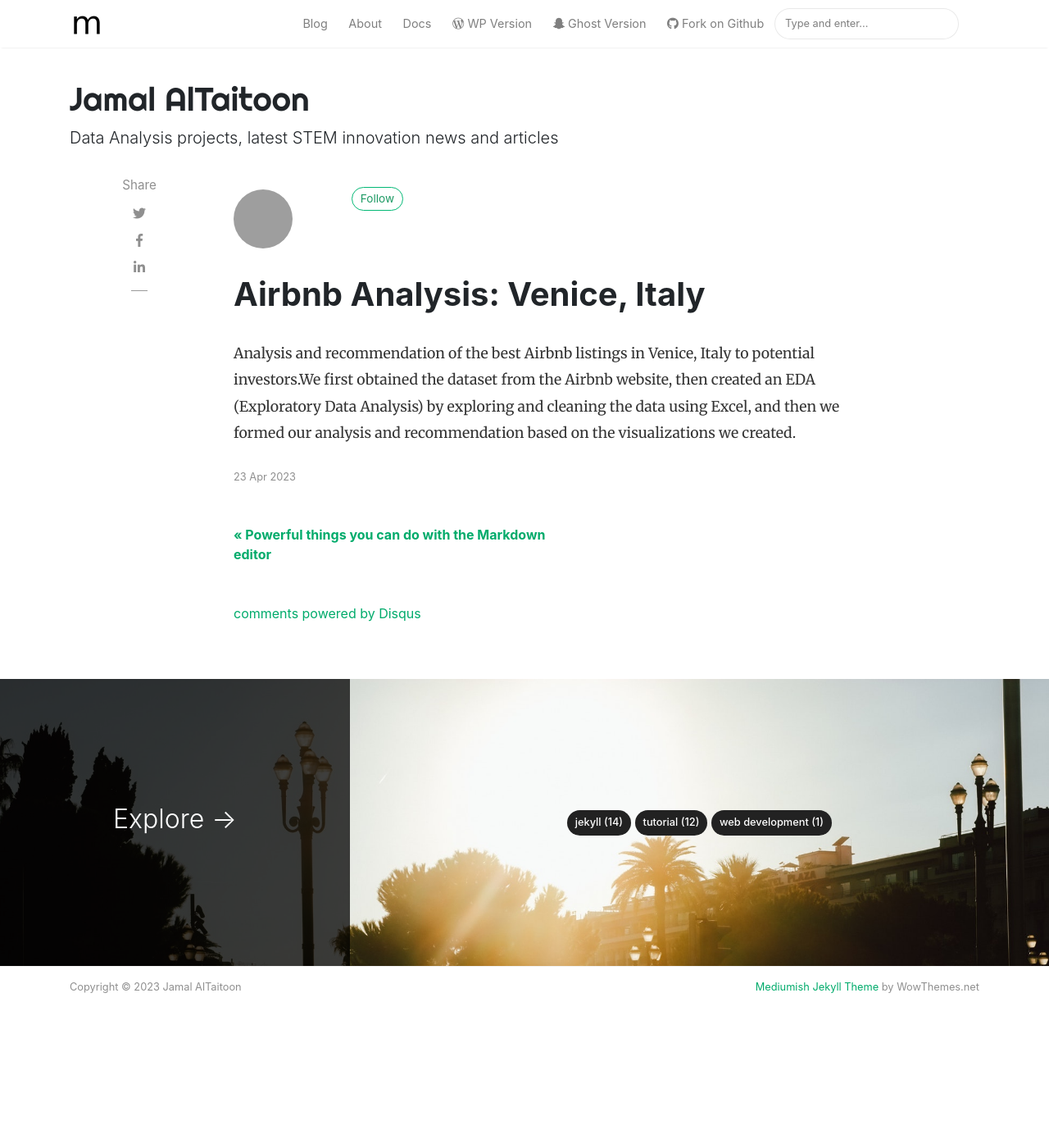
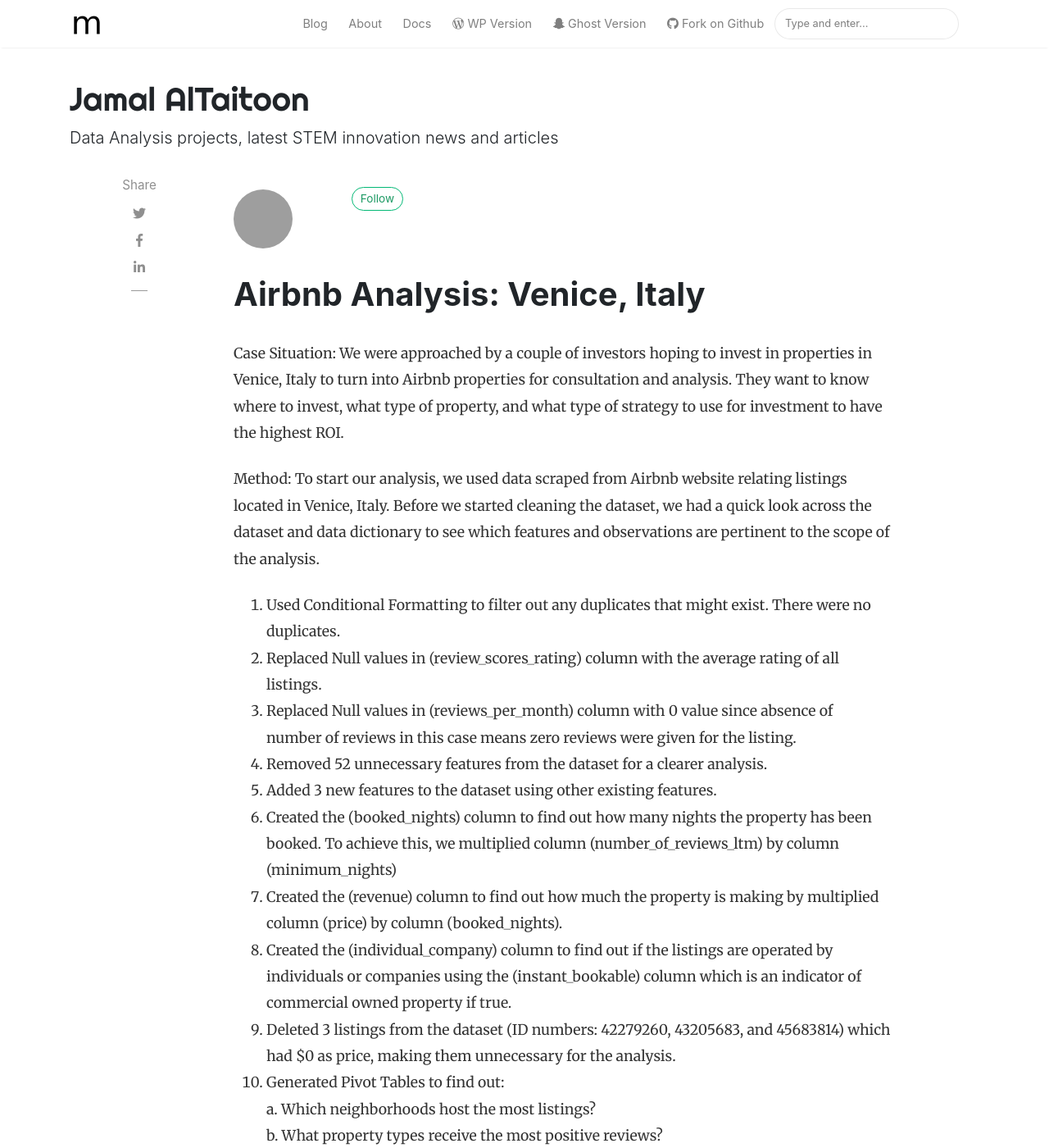
Before and after one commit to JamJT/jamalaltaitoon.github.io, a Jekyll site: the page built from _posts/2023-4-23-Airbnb-Analysis-Venice-Italy.md, in a window 1280 px wide and 1400 px high. Shown: the whole window at 82% size. Built offline with Jekyll 4.4.1, drawn with Linux system fonts in a browser that asks for light colours; nearby versions of some CDN libraries; comment, search, counter and statistics services are not loaded; some of the changed text lies outside the part shown; grey boxes are pictures that could not be loaded.

Commit message:
Update 2023-4-23-Airbnb-Analysis-Venice-Italy.md

```diff
--- a/_posts/2023-4-23-Airbnb-Analysis-Venice-Italy.md
+++ b/_posts/2023-4-23-Airbnb-Analysis-Venice-Italy.md
@@ -4,4 +4,29 @@ title:  "Airbnb Analysis: Venice, Italy"
 author:  Jamal AlTaitoon
 image:
 ---
-Analysis and recommendation of the best Airbnb listings in Venice, Italy to potential investors.We first obtained the dataset from the Airbnb website, then created an EDA (Exploratory Data Analysis) by exploring and cleaning the data using Excel, and then we formed our analysis and recommendation based on the visualizations we created.
+Case Situation:
+We were approached by a couple of investors hoping to invest in properties in Venice, Italy to turn into Airbnb properties for consultation and analysis. They want to know where to invest, what type of property, and what type of strategy to use for investment to have the highest ROI.
+
+Method:
+To start our analysis, we used data scraped from Airbnb website relating listings located in Venice, Italy. Before we started cleaning the dataset, we had a quick look across the dataset and data dictionary to see which features and observations are pertinent to the scope of the analysis.
+1.	Used Conditional Formatting to filter out any duplicates that might exist. There were no duplicates.
+2.	Replaced Null values in (review_scores_rating) column with the average rating of all listings.
+3.	Replaced Null values in (reviews_per_month) column with 0 value since absence of number of reviews in this case means zero reviews were given for the listing.
+4.	Removed 52 unnecessary features from the dataset for a clearer analysis.
+5.	Added 3 new features to the dataset using other existing features.
+6.	Created the (booked_nights) column to find out how many nights the property has been booked. To achieve this, we multiplied column (number_of_reviews_ltm) by column (minimum_nights)
+7.	Created the (revenue) column to find out how much the property is making by multiplied column (price) by column (booked_nights).
+8.	Created the (individual_company) column to find out if the listings are operated by individuals or companies using the (instant_bookable) column which is an indicator of commercial owned property if true.
+9.	Deleted 3 listings from the dataset (ID numbers: 42279260, 43205683, and 45683814) which had $0 as price, making them unnecessary for the analysis.
+10.	Generated Pivot Tables to find out:
+a.	Which neighborhoods host the most listings?
+b.	What property types receive the most positive reviews?
+c.	How much revenue do successful hosts generate?
+
+11.	Using Pivot Tables, we created visualizations to rank:
+   a.	The neighborhoods by number of listings.
+   b.	The neighborhoods by average rating score.
+   c.	The property types by number of listings.
+   d.	The property types by average rating score.
+   e.	The property types by average revenue.
+   f.	The hosts by total revenue.
```
